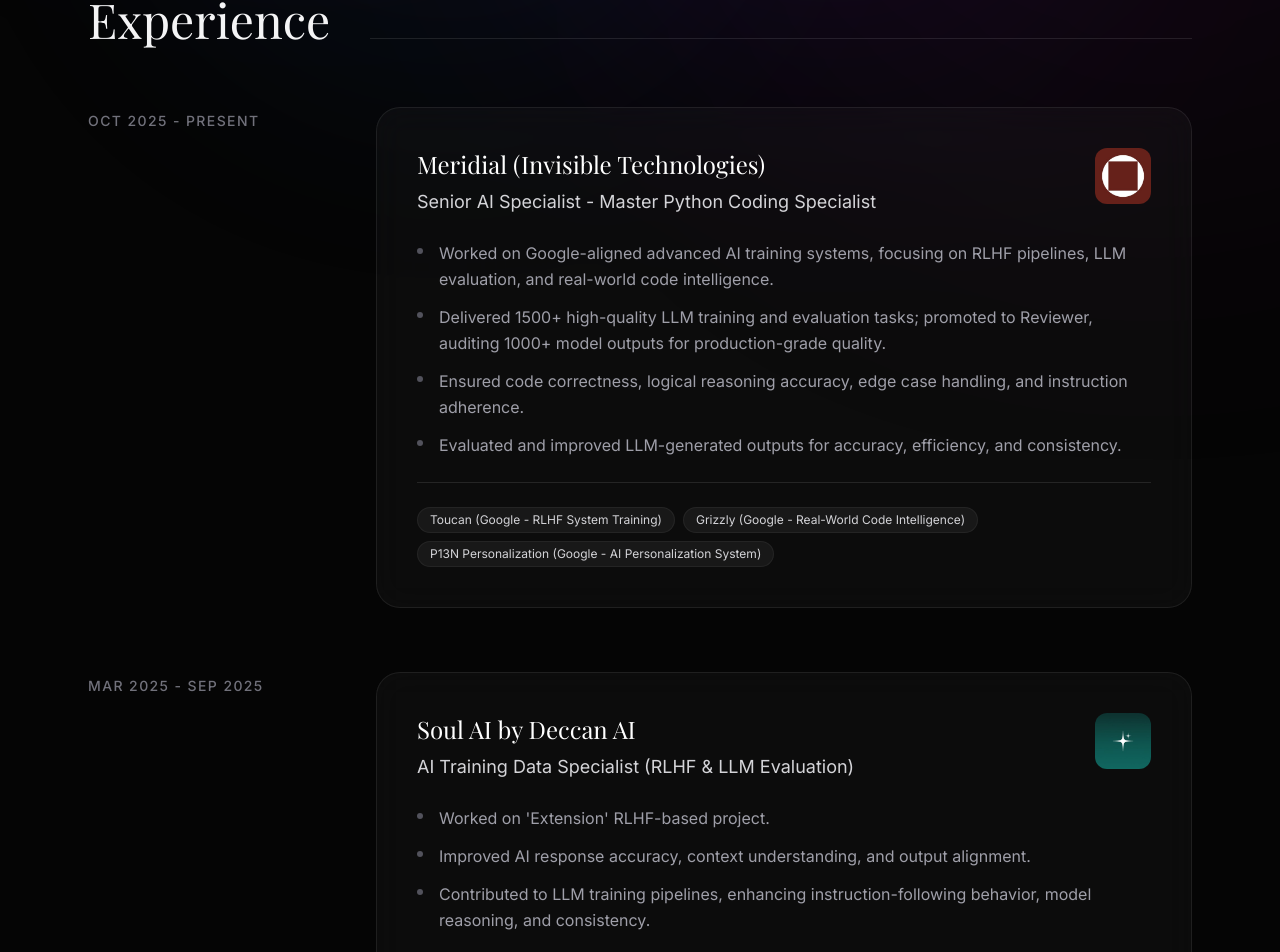
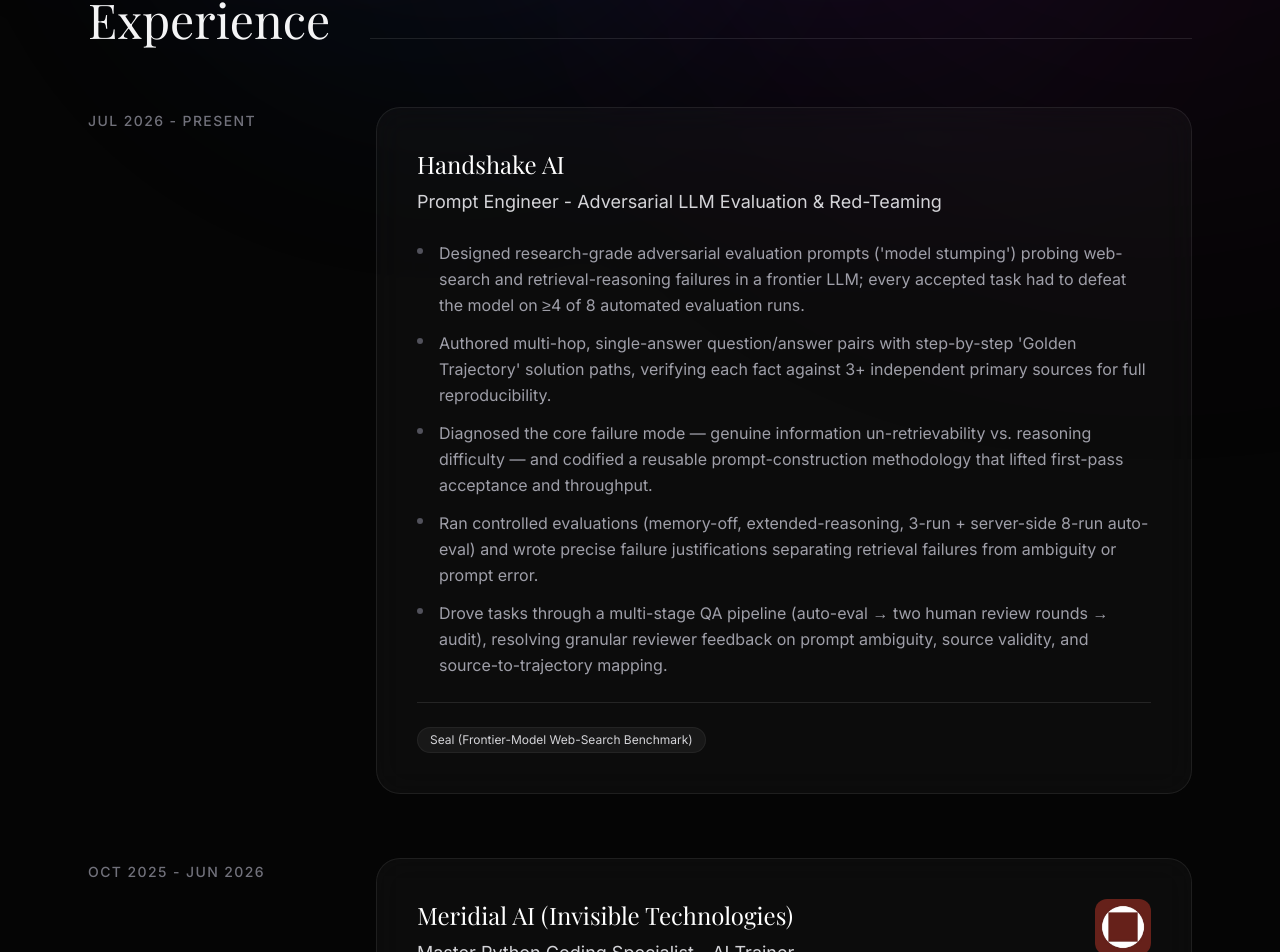
Before and after one commit to KhajaRaheelAhmedMohiuddin/Portfolio, a React (Vite) app: page / in a window 1280 px wide. Shown: the part 861-1813 px from the top of the page. Built offline with nearby package versions, Linux system fonts and the light colour scheme; a web font is replaced by a local one.

Commit message:
Sync portfolio with updated resume: Prompt Engineer role at Handshake AI

```diff
--- a/src/components/Experience.tsx
+++ b/src/components/Experience.tsx
@@ -3,9 +3,9 @@
 import TiltCard from './TiltCard';
 
 const COMPANY_LOGOS: Record<string, { src: string; alt: string; className?: string }> = {
-  "Meridial (Invisible Technologies)": {
+  "Meridial AI (Invisible Technologies)": {
     src: "/logos/meridial.png",
-    alt: "Meridial Marketplace, by Invisible logo"
+    alt: "Meridial AI, by Invisible Technologies logo"
   },
   "Soul AI by Deccan AI": {
     src: "/logos/soul-ai.png",
--- a/src/components/TerminalWindow.tsx
+++ b/src/components/TerminalWindow.tsx
@@ -25,16 +25,19 @@
   const hasWord = (word: string) => new RegExp(`\\b${word}\\b`).test(q);
 
   if (has('hire', 'why you', 'why should')) {
-    return "I bring a meticulous approach to AI training. I don't just write code; I ensure models learn the exact logic, safety, and reasoning required for production.";
+    return "I break frontier models for a living and then explain precisely why they broke. That means rigorous, source-verified evaluation work — plus the engineering background to build the tooling around it.";
   }
   if (has('bring', 'table', 'offer', 'strength')) {
-    return "I offer a unique blend of deep Python expertise and hands-on experience in fine-tuning LLM behaviors, ensuring high-quality data pipelines and model reliability.";
+    return "A rare combination: adversarial evaluation rigor (red-teaming, source verification, benchmark design) paired with real software engineering in Python, React, and production systems.";
+  }
+  if (has('adversarial', 'red-team', 'red team', 'stump', 'benchmark', 'prompt engineering', 'prompt design')) {
+    return "At Handshake AI I design adversarial 'model stumping' prompts that expose web-search and retrieval-reasoning failures in a frontier LLM — every accepted task must defeat the model on at least 4 of 8 automated evaluation runs, with each fact verified against 3+ independent primary sources.";
   }
   if (has('how do you work', 'work style', 'workflow', 'approach')) {
     return "I work iteratively and systematically. I thrive in environments where I can analyze complex edge cases, develop rigorous evaluation scripts, and continuously refine model outputs.";
   }
   if (has('project', 'grizzly', 'toucan', 'p13n', 'built', 'build')) {
-    return "My flagship open-source project is RAG Eval Service — a production-style RAG microservice with hybrid retrieval and a built-in eval harness. Also ScoreX (Kotlin cricket scorer), SmartBill, and ML work on intrusion detection and airfare prediction. Professionally: Grizzly, Toucan, and P13N at Invisible Technologies. Type 'projects' for the list.";
+    return "My flagship open-source project is RAG Eval Service — a production-style RAG microservice with hybrid retrieval and a built-in eval harness. Also ScoreX (Kotlin cricket scorer), SmartBill, and ML work on intrusion detection and airfare prediction. Professionally: Seal at Handshake AI, and Grizzly, Toucan, and P13N at Meridial AI. Type 'projects' for the list.";
   }
   if (q.includes('python') && has('good', 'level', 'rate', 'strong', 'proficient')) {
     return "I'm highly proficient. I specialize in writing clean, scalable, and idiomatic Python code, particularly in the context of data science, APIs, and AI workflows.";
@@ -52,13 +55,13 @@
     return "Absolutely. I spend my days identifying hallucination patterns, ensuring absolute instruction adherence, and improving the logical reasoning capabilities of advanced LLMs.";
   }
   if (hasWord('ai') || has('rlhf', 'experience', 'machine learning')) {
-    return "I've served as an AI Trainer and Reviewer, delivering 1500+ training tasks and auditing 1000+ model outputs, focusing on RLHF pipelines and enhancing model reasoning and safety.";
+    return "I'm currently a Prompt Engineer at Handshake AI doing adversarial LLM evaluation and red-teaming. Before that, as an AI Trainer and Reviewer at Meridial AI, I delivered 1500+ training tasks and audited 1000+ model outputs across RLHF pipelines.";
   }
   if (has('fun', 'hobb', 'free time', 'outside work')) {
     return "When I'm not shaping AI behavior, I'm probably dissecting new tech, tinkering with side projects, or stepping away from the screen for some cricket, gaming, or reading.";
   }
   if (has('what do you do', 'role', 'where do you work', 'current', 'company', 'job')) {
-    return "I'm currently a Master Python Coding Specialist & AI Trainer at Meridial (Invisible Technologies), working on Google-aligned AI projects — 1500+ training tasks delivered and 1000+ model outputs reviewed.";
+    return "I'm a Prompt Engineer at Handshake AI, working on adversarial LLM evaluation and red-teaming for frontier-model web-search benchmarks. Previously Master Python Coding Specialist & AI Trainer at Meridial AI (Invisible Technologies) on Google-aligned projects.";
   }
   if (has('education', 'degree', 'college', 'university', 'cgpa', 'study', 'graduat')) {
     return "B.Tech in Computer Science & Engineering from Balaji Institute of Technology and Science, Warangal (2019-2023), CGPA 7.71 — affiliated with JNTU Hyderabad.";
@@ -129,8 +132,8 @@
           <div className="pl-4 text-zinc-500 text-xs mt-1 mb-2">
             Try asking about:<br/>
             hiring me · what I bring · how I work · my role <br/>
-            python · react · kotlin · projects · AI / LLM <br/>
-            education · certifications · contact · hobbies
+            red-teaming · prompt design · AI / LLM · projects <br/>
+            python · react · kotlin · education · contact
           </div>
           - <span className="text-emerald-400">whoami</span>: Who I am <br/>
           - <span className="text-emerald-400">skills</span>: Technical skills <br/>
--- a/src/data.ts
+++ b/src/data.ts
@@ -1,6 +1,6 @@
 export const RESUME_DATA = {
   name: "KHAJA RAHEEL AHMED MOHIUDDIN",
-  role: "Software Engineer & AI Specialist",
+  role: "Prompt Engineer & LLM Specialist",
   contact: {
     email: "khajarahil0909@gmail.com",
     phone: "+91 70136 91213",
@@ -9,9 +9,10 @@
     github: "https://github.com/KhajaRaheelAhmedMohiuddin",
     location: "Warangal, Telangana, India"
   },
-  summary: "Software Engineer and AI Specialist with expertise in Reinforcement Learning with Human Feedback (RLHF), LLM evaluation, and real-world code generation systems. Delivered 1500+ high-quality AI training and evaluation tasks across Google-aligned projects, ensuring code correctness, test coverage, and production readiness.",
+  summary: "Prompt Engineer specializing in adversarial LLM evaluation, red-teaming, and advanced prompt design, building source-verified benchmark tasks that expose frontier-model web-search and retrieval failure modes. Previously delivered 1500+ production-grade LLM training and evaluation tasks on Google-aligned projects, promoted to Reviewer — backed by a software engineering background in Python, React, and production systems.",
   skills: [
-    { category: "AI / LLM Engineering", items: ["RLHF", "LLM Evaluation", "Prompt Engineering & Versioning", "RAG Pipelines", "Hybrid Retrieval (BM25 + RRF)", "Re-ranking", "Guardrails & HITL", "Response Ranking"] },
+    { category: "Adversarial Evaluation & Red-Teaming", items: ["Adversarial Testing", "Model Stumping", "Benchmark & Eval-Dataset Creation", "RAG Failure Analysis", "Source Verification", "Multi-Source Fact-Checking", "Ground-Truth Annotation"] },
+    { category: "AI / LLM Engineering", items: ["Prompt Engineering", "Adversarial Prompt Design", "Multi-Hop Prompt Construction", "RLHF", "LLM Evaluation", "RAG Pipelines", "Hybrid Retrieval (BM25 + RRF)", "Guardrails & HITL"] },
     { category: "ML & Data", items: ["Scikit-learn", "LightGBM", "XGBoost", "CatBoost", "TensorFlow (LSTM)", "Pandas", "NumPy", "Feature Engineering", "Model Evaluation"] },
     { category: "Languages", items: ["Python", "TypeScript", "JavaScript", "Kotlin", "Java", "SQL"] },
     { category: "Backend & Frameworks", items: ["FastAPI", "LangChain", "Flask", "Streamlit", "Pydantic", "REST APIs"] },
@@ -22,9 +23,24 @@
   ],
   experience: [
     {
-      role: "Senior AI Specialist - Master Python Coding Specialist",
-      company: "Meridial (Invisible Technologies)",
-      date: "Oct 2025 - Present",
+      role: "Prompt Engineer - Adversarial LLM Evaluation & Red-Teaming",
+      company: "Handshake AI",
+      date: "Jul 2026 - Present",
+      highlights: [
+        "Designed research-grade adversarial evaluation prompts ('model stumping') probing web-search and retrieval-reasoning failures in a frontier LLM; every accepted task had to defeat the model on ≥4 of 8 automated evaluation runs.",
+        "Authored multi-hop, single-answer question/answer pairs with step-by-step 'Golden Trajectory' solution paths, verifying each fact against 3+ independent primary sources for full reproducibility.",
+        "Diagnosed the core failure mode — genuine information un-retrievability vs. reasoning difficulty — and codified a reusable prompt-construction methodology that lifted first-pass acceptance and throughput.",
+        "Ran controlled evaluations (memory-off, extended-reasoning, 3-run + server-side 8-run auto-eval) and wrote precise failure justifications separating retrieval failures from ambiguity or prompt error.",
+        "Drove tasks through a multi-stage QA pipeline (auto-eval → two human review rounds → audit), resolving granular reviewer feedback on prompt ambiguity, source validity, and source-to-trajectory mapping."
+      ],
+      projects: [
+        "Seal (Frontier-Model Web-Search Benchmark)"
+      ]
+    },
+    {
+      role: "Master Python Coding Specialist - AI Trainer",
+      company: "Meridial AI (Invisible Technologies)",
+      date: "Oct 2025 - Jun 2026",
       highlights: [
         "Worked on Google-aligned advanced AI training systems, focusing on RLHF pipelines, LLM evaluation, and real-world code intelligence.",
         "Delivered 1500+ high-quality LLM training and evaluation tasks; promoted to Reviewer, auditing 1000+ model outputs for production-grade quality.",
@@ -86,13 +102,13 @@
     {
       title: "Intrusion Detection System",
       tech: "Python, TensorFlow (LSTM), Flask",
-      description: "Protocol-Based Deep Intrusion Detection (PB-DID): a stacked-LSTM classifier labeling network flows as Normal, DoS, or DDoS, trained on UNSW-NB15 and Bot-IoT. 98.05% accuracy validated with feature-set ablation, served via a Flask dashboard, CLI, and JSON API.",
+      description: "Protocol-Based Deep Intrusion Detection (PB-DID): a stacked-LSTM classifier labeling network flows as Normal, DoS, or DDoS, trained on UNSW-NB15 and Bot-IoT. 98.05% accuracy on 42,482 held-out flows, validated with feature-set ablation and served via a Flask dashboard, CLI, and JSON API.",
       link: "https://github.com/KhajaRaheelAhmedMohiuddin/web-based-analysis-ids"
     },
     {
       title: "Airfare Prediction System",
       tech: "Python, Scikit-learn, LightGBM, Streamlit",
-      description: "Stacked ensemble of five learners (LightGBM, XGBoost, CatBoost, forests) predicting Indian domestic airfares with R² 0.9165 and 94.1% accuracy, 10-fold cross-validated with leak-proof target encoding. Includes a booking advisor that ranks the cheapest flights and travel dates with measured reliability, served via a Streamlit app.",
+      description: "Stacked ensemble of five learners (LightGBM, XGBoost, CatBoost, Extra Trees) predicting Indian domestic airfares at 94.14% accuracy (R² 0.9165) across 10,683 itineraries under 10-fold cross-validation with leak-proof target encoding. Includes a booking advisor ranking the cheapest flights and dates with measured reliability, served via Streamlit.",
       link: "https://github.com/KhajaRaheelAhmedMohiuddin/airfare-prediction-system"
     },
     {
```
Also changed, not shown: index.html (+6 -6 lines), 1 other file (tests, documents, lock files or other folders).
